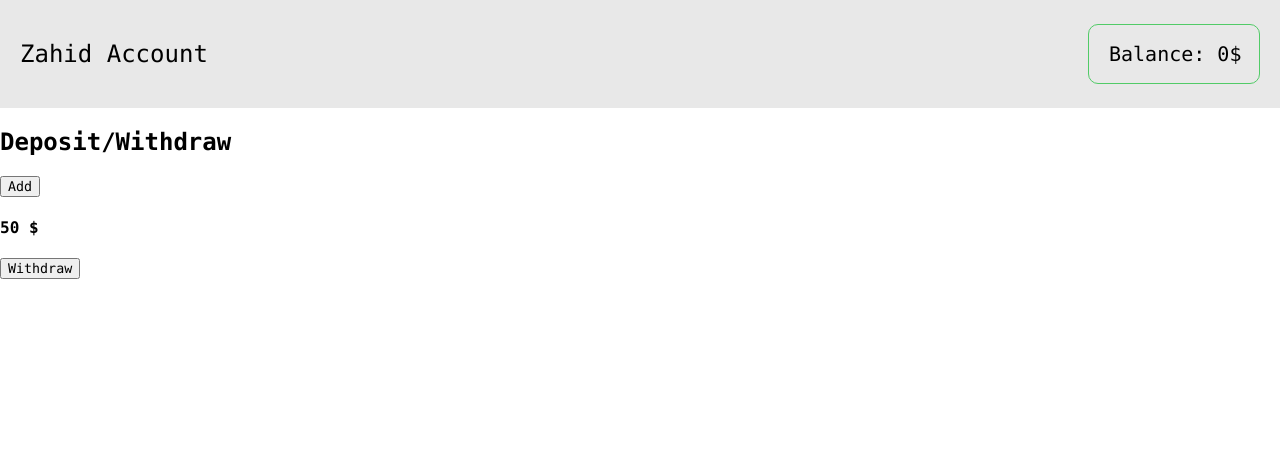
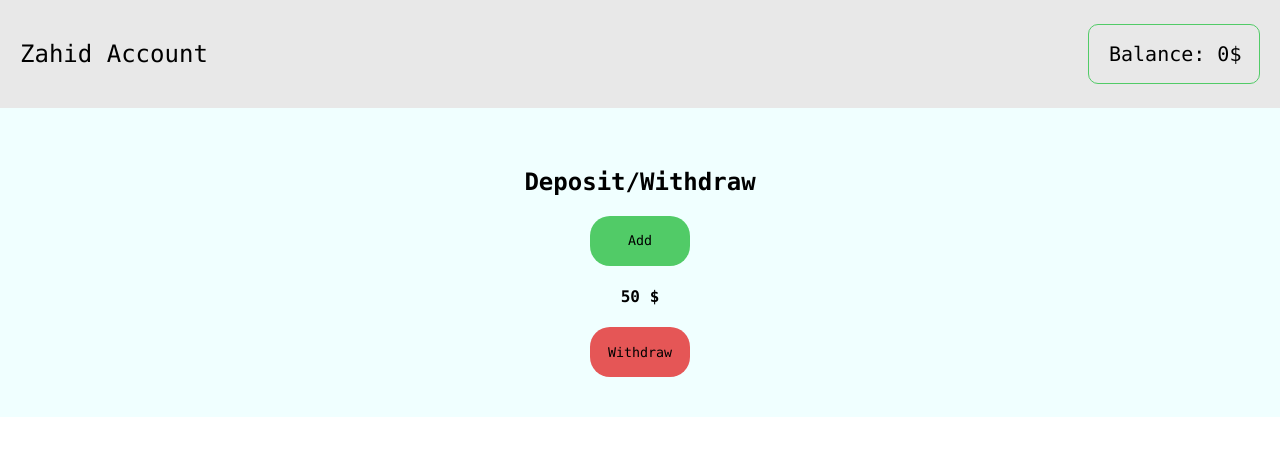
Before and after one commit to zahid2022skipq/reduxpractice, a React (Create React App) app: page / in a window 1280 px wide. Shown: the top 456 px of the page. Built offline with nearby package versions, Linux system fonts and the light colour scheme.

Commit message:
added shop btn

```diff
--- a/src/components/shop/Shop.js
+++ b/src/components/shop/Shop.js
@@ -1,4 +1,6 @@
 import React from "react";
+
+import "./shop.css";
 
 const Shop = () => {
   return (
--- a/src/components/shop/shop.css
+++ b/src/components/shop/shop.css
@@ -1,3 +1,24 @@
 .shop-container{
+    background-color: azure;
+    display: flex;
+    justify-content: center;
+    align-items: center;
+    padding: 40px;
+    flex-direction: column;
+}
 
+.btn{
+    height: 50px;
+    width: 100px;
+    border: none;
+    cursor: pointer;
+    border-radius: 20px;
 }
+
+.btn-add{
+    background-color: rgb(81, 203, 103);
+}
+
+.btn-withdraw{
+    background-color: rgb(229, 86, 86);
+}
```
